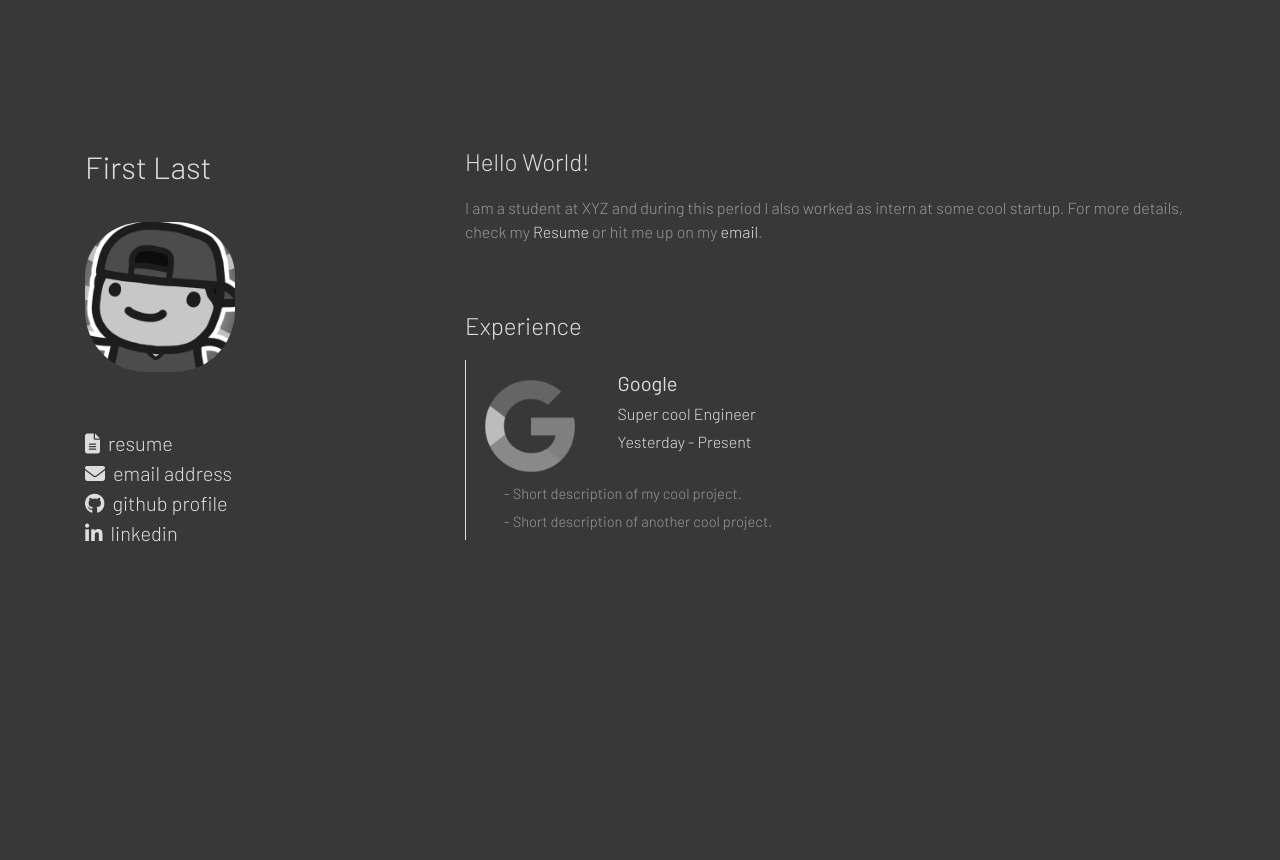
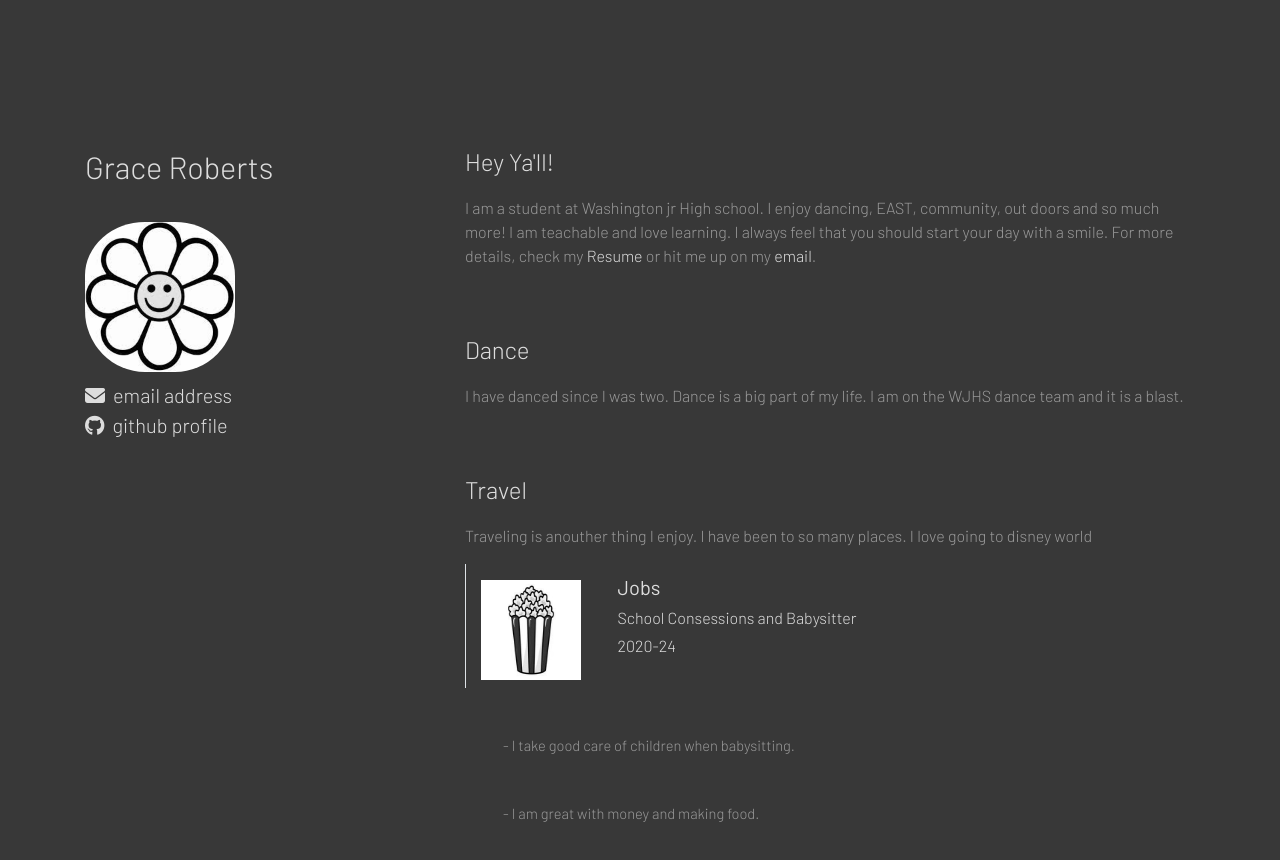
Before and after one commit to robertsgra2024/robertsgra2024.github.io, a plain HTML site: page index.html in a window 1280 px wide. Before the commit the page ends 800 px from the top, so only its background shows below. Drawn offline with nearby package versions, Linux system fonts and the light colour scheme.

Commit message:
My First website Version

```diff
--- a/index.html
+++ b/index.html
@@ -8,8 +8,8 @@
     <meta charset="utf-8">
     <meta name="viewport" content="width=device-width, initial-scale=1, shrink-to-fit=no">
     <meta name="description" content="I program robots">
-    <meta name="keywords" content="website, first-name, last-name, first-name last-name">
-    <meta name="author" content="first-name last-name">
+    <meta name="keywords" content="website, Grace, Roberts, Grace Roberts">
+    <meta name="author" content="Grace Roberts">
     <meta name="theme-color" content="#222222">
 
     <link rel="apple-touch-icon" sizes="180x180" href="images/nicons/apple-touch-icon.png">
@@ -21,7 +21,7 @@
     <link rel="stylesheet" href="assets/style-1.css">
     <script src="https://kit.fontawesome.com/cf1c3caa39.js" crossorigin="anonymous"></script>
 
-    <title>First Last</title>
+    <title>Grace Roberts</title>
   </head>
 
 
@@ -34,52 +34,59 @@
             <div class="col-md-4 pt-5">
                 <div class="fixed-posi">
 
-                    <p class="name">First Last</p>
-                    <img src="images/profile.png" class="profilepic pt-3 pb-2">
+                    <p class="name">Grace Roberts</p>
+                    <img src="images/download.jpg" class="profilepic pt-3 pb-2">
 
-                    <div class="pt-5 menur">
+                    <!-- <div class="pt-5 menur">
                         <a class="menulink" target="_blank" href="assets/Basic_Resume.pdf"><i class="had fas fa-file-alt"></i>&nbsp; resume</a>
+                    </div> -->
+                    <div class="">
+                        <a class="menulink" id="icon_email" target="_blank" href="mailto:robertsgra@bentonvillek12.org"><i class="fas fa-envelope"></i>&nbsp; email address</a>
                     </div>
                     <div class="">
-                        <a class="menulink" id="icon_email" target="_blank" href="mailto:me@email.com"><i class="fas fa-envelope"></i>&nbsp; email address</a>
+                        <a class="menulink" id="icon_github" target="_blank" href="https://github.com/robertsgra2024/"> <i class="had fab fa-github"></i>&nbsp; github profile</a>
                     </div>
-                    <div class="">
-                        <a class="menulink" id="icon_github" target="_blank" href="https://github.com/"> <i class="had fab fa-github"></i>&nbsp; github profile</a>
-                    </div>
-                    <div class="">
+                    <!-- <div class="">
                         <a class="menulink" id="icon_linkedin" target="_blank" href="https://www.linkedin.com/"><i class="fab fa-linkedin-in"></i>&nbsp; linkedin</a>
-                    </div>
+                    </div> -->
 
                 </div>
             </div>
 
 
             <div class="col-md-8 pt-5 about">
-                <p class='header'>Hello World!</p>
+                <p class='header'>Hey Ya'll!</p>
 
-                <p>I am a student at XYZ and during this period I also worked as intern at some cool startup. For more details, check my <a class="in-text" href="assets/Basic_Resume.pdf" target="_blank">Resume</a> or hit me up
-                    on my <a class="in-text" href="mailto:me@email.com">email</a>.</p>
+                <p>I am a student at Washington jr High school. I enjoy dancing, EAST, community, out doors and so much more! I am teachable and love learning. I always feel that you should start your day with a smile. For more details, check my <a class="in-text" href="assets/Basic_Resume.pdf" target="_blank">Resume</a> or hit me up
+                    on my <a class="in-text" href="robertsgra@bentonvillek12.org">email</a>.</p>
 
 
-                <p class="header pt-5">Experience</p>
+                <p class="header pt-5">Dance</p>
+                    <p>I have danced since I was two. Dance is a big part of my life. I am on the WJHS dance team and it is a blast.</p>
+                <p class="header pt-5">Travel</p>
+                    <p>Traveling is anouther thing I enjoy. I have been to so many places. I love going to disney world</p>
+
+
 
                     <div class="company_wrapper">
                         <div class="py-2 border-left">
 
                             <div class="company">
                                     <div class="col-sm-1 col-md-3 col-lg-2">
-                                    <img class="expicon mt-2"src="images/google.png">
+                                        <img class="expicon mt-2"src="images/Popcorn.jpg">
                                     </div>
 
                                     <div class="col-sm-11 expdetails">
-                                    <span class="expjob"><a class="tag" href="https://www.google.com" target="_blank">Google</a></span><br>
-                                    <div class='pt-1 highlight-color'>Super cool Engineer</div>
-                                    <div class='pt-1 highlight-color'>Yesterday - Present</div>
+                                        <span class="expjob"><a class="tag" href="https://www.google.com" target="_blank">Jobs</a></span><br>
+                                        <div class='pt-1 highlight-color'>School Consessions and Babysitter</div>
+                                        <div class='pt-1 highlight-color'>2020-24</div>
+                                    </div>
+
                                 </div>
                             </div>
 
-                        <p class="details"> - Short description of my cool project.</p>
-                        <p class="details"> - Short description of another cool project.</p>
+                            <p class="details"> - I take good care of children when babysitting.</p>
+                            <p class="details"> - I am great with money and making food.</p>
 
 
                         </div>
```
Also changed, not shown: images/Popcorn.jpg (added), images/daisy-groovy-flower-smiling-retro-floral-face-y2k-simple-design-cartoon-chamomile-character-png.png (added), images/download.jpg (added). Lines whose indentation alone changed are shown as unchanged.
